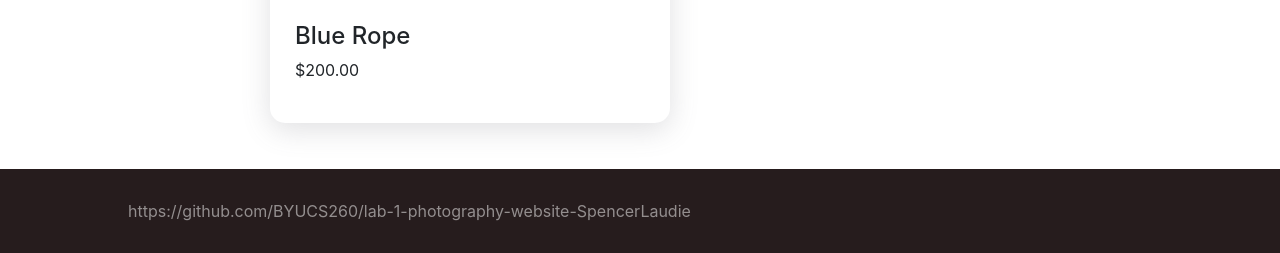
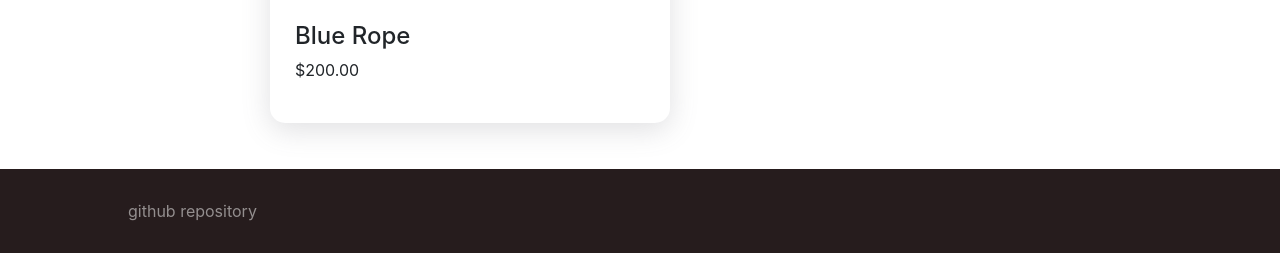
Before and after one commit to SpencerLaudie/ClimbRockCanyon, a plain HTML site: page pages/cart.html in a window 1280 px wide. Shown: the part 1471-1724 px from the top of the page. Drawn offline with nearby package versions, Linux system fonts and the light colour scheme.

Commit message:
added github repository to footer

```diff
--- a/pages/cart.html
+++ b/pages/cart.html
@@ -3,7 +3,7 @@
   <head>
     <meta charset="utf-8">
     <meta name='viewport' content='width=device-width, initial-scale=1.0, maximum-scale=1.0' />
-    <title>Store | Climb Rock Canyon</title>
+    <title>Cart | Climb Rock Canyon</title>
     <link rel="stylesheet" href="https://stackpath.bootstrapcdn.com/bootstrap/4.1.3/css/bootstrap.min.css" integrity="sha384-MCw98/SFnGE8fJT3GXwEOngsV7Zt27NXFoaoApmYm81iuXoPkFOJwJ8ERdknLPMO" crossorigin="anonymous">
     <link rel="stylesheet" href="/css/styles.css">
   </head>
@@ -68,7 +68,7 @@
 
 
     <footer class="footer">
-      <a class="footer-links" href="https://github.com/BYUCS260/lab-1-photography-website-SpencerLaudie">https://github.com/BYUCS260/lab-1-photography-website-SpencerLaudie</a>
+      <a class="footer-links" href="https://github.com/SpencerLaudie/climb-rock-canyon">github repository</a>
     </footer>
 
     <script src="https://code.jquery.com/jquery-3.3.1.slim.min.js" integrity="sha384-q8i/X+965DzO0rT7abK41JStQIAqVgRVzpbzo5smXKp4YfRvH+8abtTE1Pi6jizo" crossorigin="anonymous"></script>
```
Also changed, not shown: index.html (+1 -1 lines), pages/climbs.html (+1 -1 lines), pages/store.html (+1 -1 lines).
